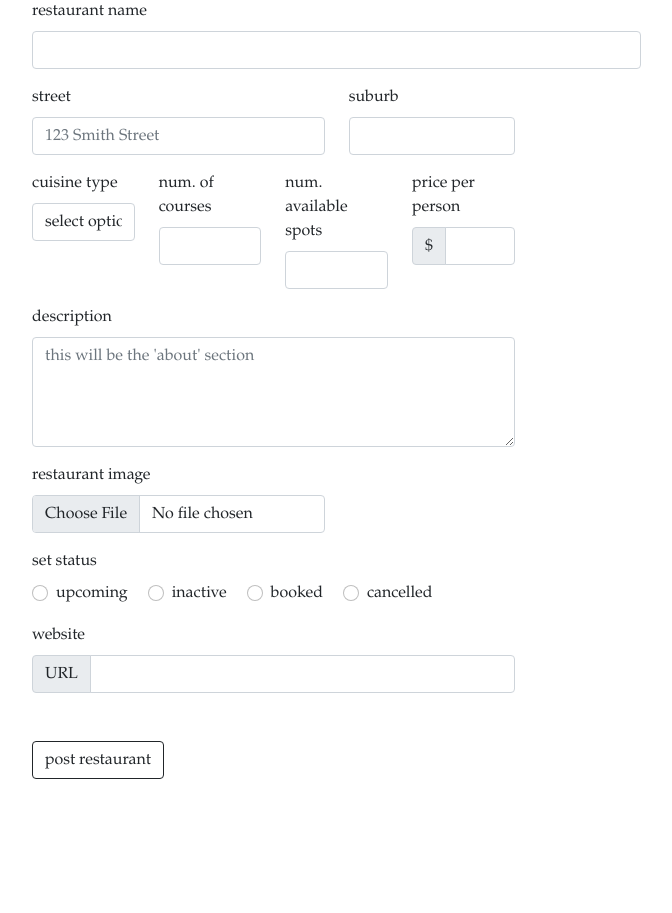
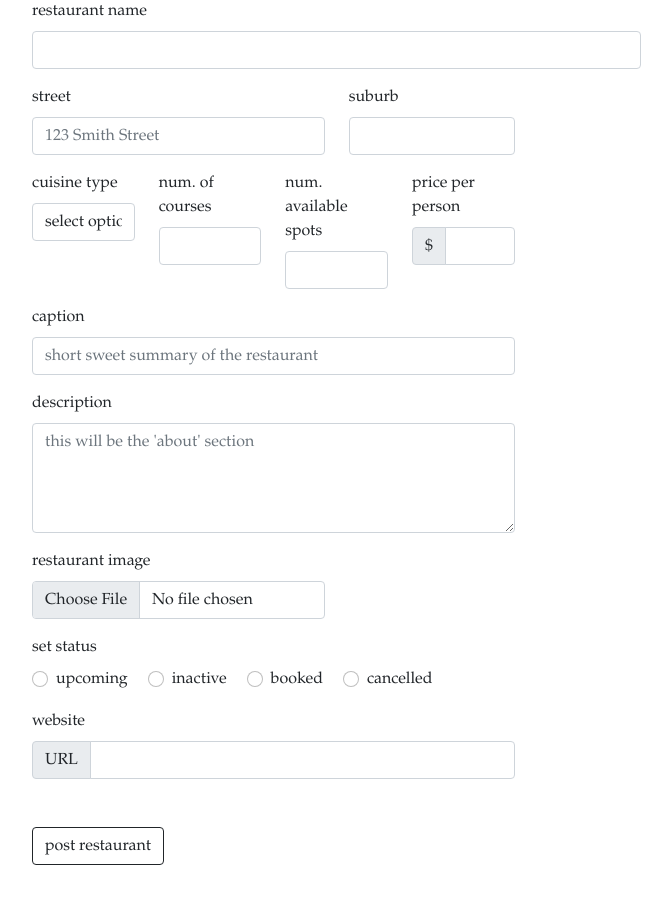
Before and after one commit to DeclanBarrett/BoutiqueEats, a Flask app: page /createrestaurant in a window 1280 px wide. Shown: the part 177-1090 px from the top of the page, without its empty margins (50-722 px from the left). Before the commit the page ends 956 px from the top, so only its background shows below. Run offline with Flask 2, Linux system fonts and the light colour scheme; the visitor is signed in with stand-in values (Sample User, id 1); data comes from the database, SQL or seed files in the repository; both versions use the stored data as it was after the commit; some libraries are stand-ins or nearby versions.

Commit message:
wiped database - added a caption to the restaurant form

```diff
--- a/website/forms.py
+++ b/website/forms.py
@@ -44,6 +44,7 @@ class RestaurantForm(FlaskForm):
     ("french","french"),("italian","italian"),("japanese","japanese"),("middle eastern", "middle eastern"),("mediterranean","mediterranean"),
     ("asian", "asian"),("european","european")], validators=[InputRequired()])
 
+    caption = StringField('caption', validators=[InputRequired(), Length(max=200)])
     description = TextAreaField("description", validators=[InputRequired(), Length(min=10, max=400)])
     price = IntegerField("price per person", validators=[NumberRange(min=0)])
     num_courses = IntegerField("num. of courses", validators=[NumberRange(1, 20), InputRequired()])
@@ -69,3 +70,7 @@ class ReservationForm(FlaskForm):
     time = DateTimeField("reservation date", validators=[InputRequired(), validate_date])
     order = TextAreaField("order", validators=[InputRequired(), Length(max=300)])
     submit = SubmitField("reserve")
+
+class CommentForm(FlaskForm):
+    text = TextAreaField("comment", validators=[InputRequired(), Length(max=400)])
+    user_rating = IntegerField("rating /5", validators=[InputRequired(), NumberRange(min=0, max=5)])
--- a/website/models.py
+++ b/website/models.py
@@ -43,6 +43,7 @@ class Restaurant(db.Model):
     suburb = db.Column(db.String(50), nullable=False)
     max_reservations = db.Column(db.Integer)
 
+    caption = db.Column(db.String(200), nullable=False)
     description = db.Column(db.String(400), nullable=False)
 
     price = db.Column(db.Integer)
--- a/website/templates/postform.html
+++ b/website/templates/postform.html
@@ -66,6 +66,15 @@
                         </div>
                     </div>
 
+                </div>
+
+                <!-- Caption -->
+                <div class="row mt-3 mb-2">
+                    <div class="col-lg-8">
+                        {{form_restaurant.caption.label (class="form-label") }}
+                        {{form_restaurant.caption (class="form-control",
+                        placeholder="short sweet summary of the restaurant" )}}
+                    </div>
                 </div>
 
                 <!-- Description-->
--- a/website/views.py
+++ b/website/views.py
@@ -36,6 +36,7 @@ def createrestaurant():
         restaurant = Restaurant(name=form_restaurant.restaurant_name.data,
                                 street=form_restaurant.street.data,
                                 suburb=form_restaurant.suburb.data,
+                                caption=form_restaurant.caption.data,
                                 description=form_restaurant.description.data,
                                 price=form_restaurant.price.data,
                                 cuisine_type=form_restaurant.cuisine_type.data,
```
Also changed, not shown: website/sitedata.sqlite.
